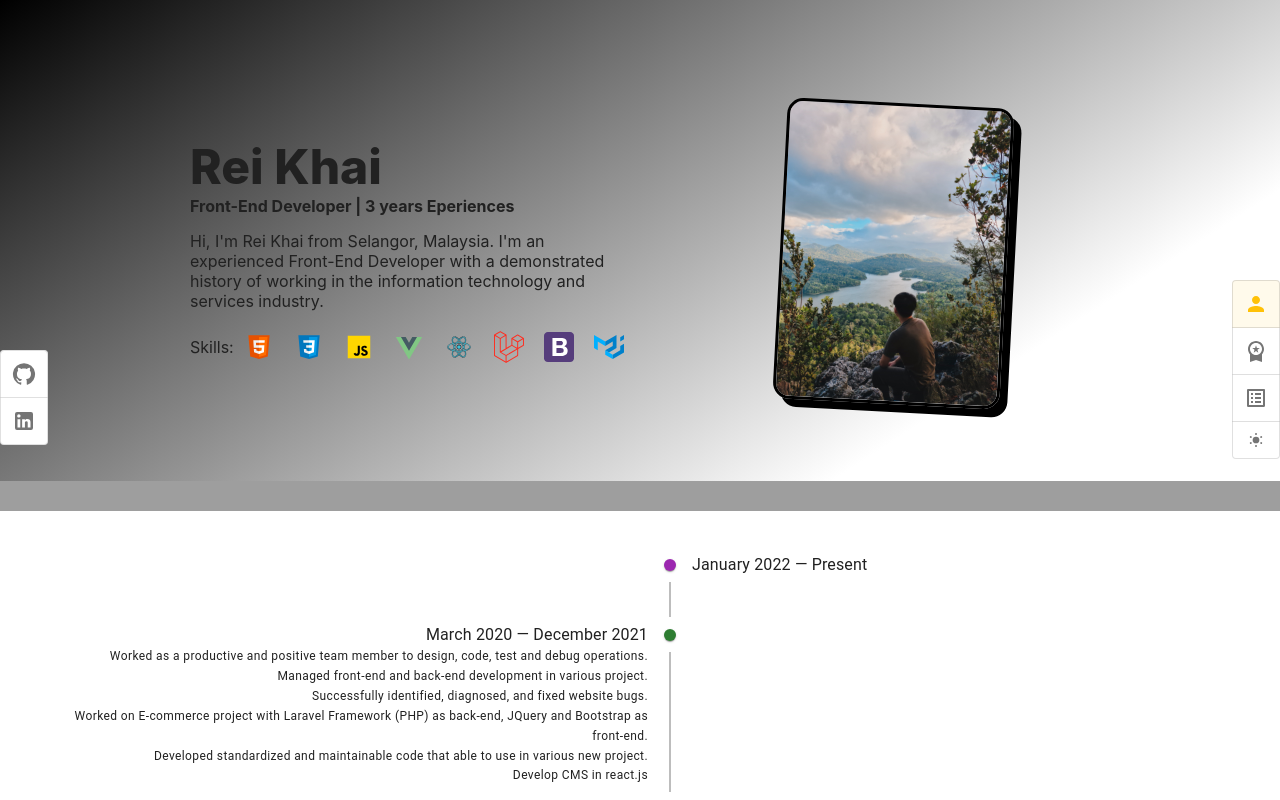
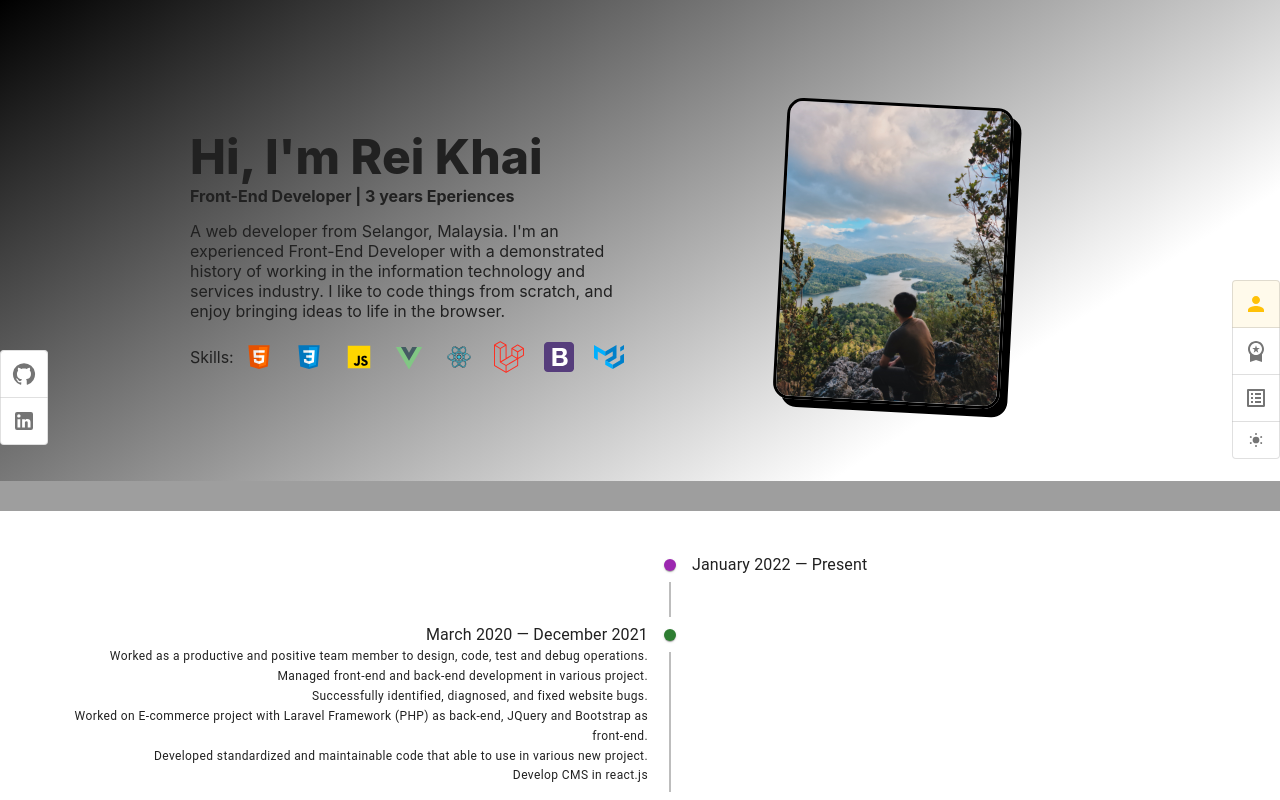
Before and after one commit to reikhai/My-Profile, a React (Vite) app: page / in a window 1280 px wide. Shown: the top 800 px of the page. Built offline with nearby package versions, Linux system fonts and the light colour scheme; grey boxes are pictures that could not be loaded.

Commit message:
enhancement

```diff
--- a/src/component/firstContent.jsx
+++ b/src/component/firstContent.jsx
@@ -215,16 +215,18 @@ export default function FirstContent({ modeChange, theme }) {
             animate="visible"
             variants={list}
           >
-            <motion.h2 variants={item}>Rei Khai</motion.h2>
+            <motion.h2 variants={item}>Hi, I'm Rei Khai</motion.h2>
 
             <motion.h4 variants={item}>
               Front-End Developer | 3 years Eperiences
             </motion.h4>
 
             <motion.p variants={item}>
-              Hi, I'm Rei Khai from Selangor, Malaysia. I'm an experienced
+              A web developer from Selangor, Malaysia. I'm an experienced
               Front-End Developer with a demonstrated history of working in the
-              information technology and services industry.
+              information technology and services industry. I like to code
+              things from scratch, and enjoy bringing ideas to life in the
+              browser.
             </motion.p>
 
             <motion.div className={classes.skillContent} variants={item}>
```
